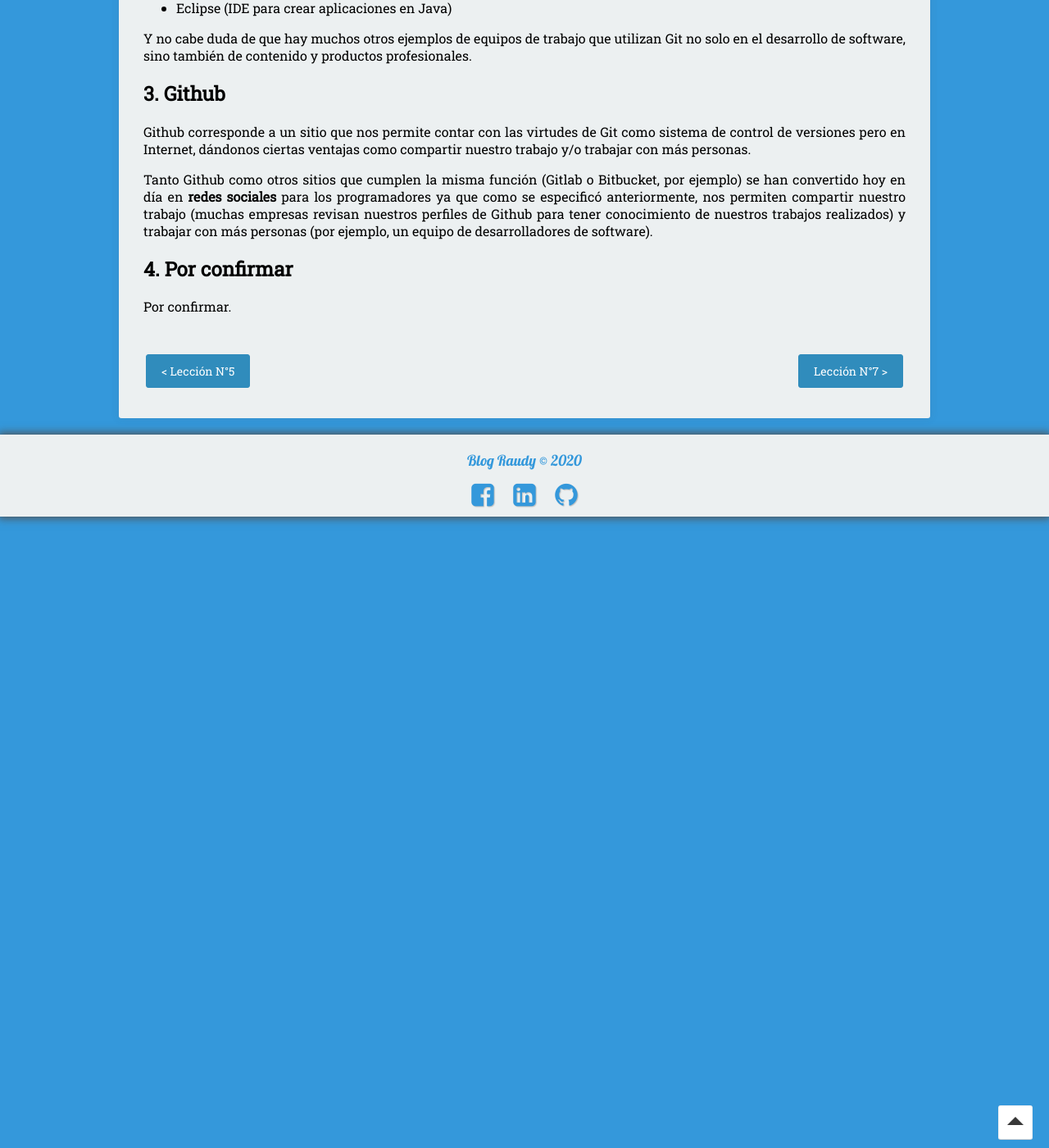
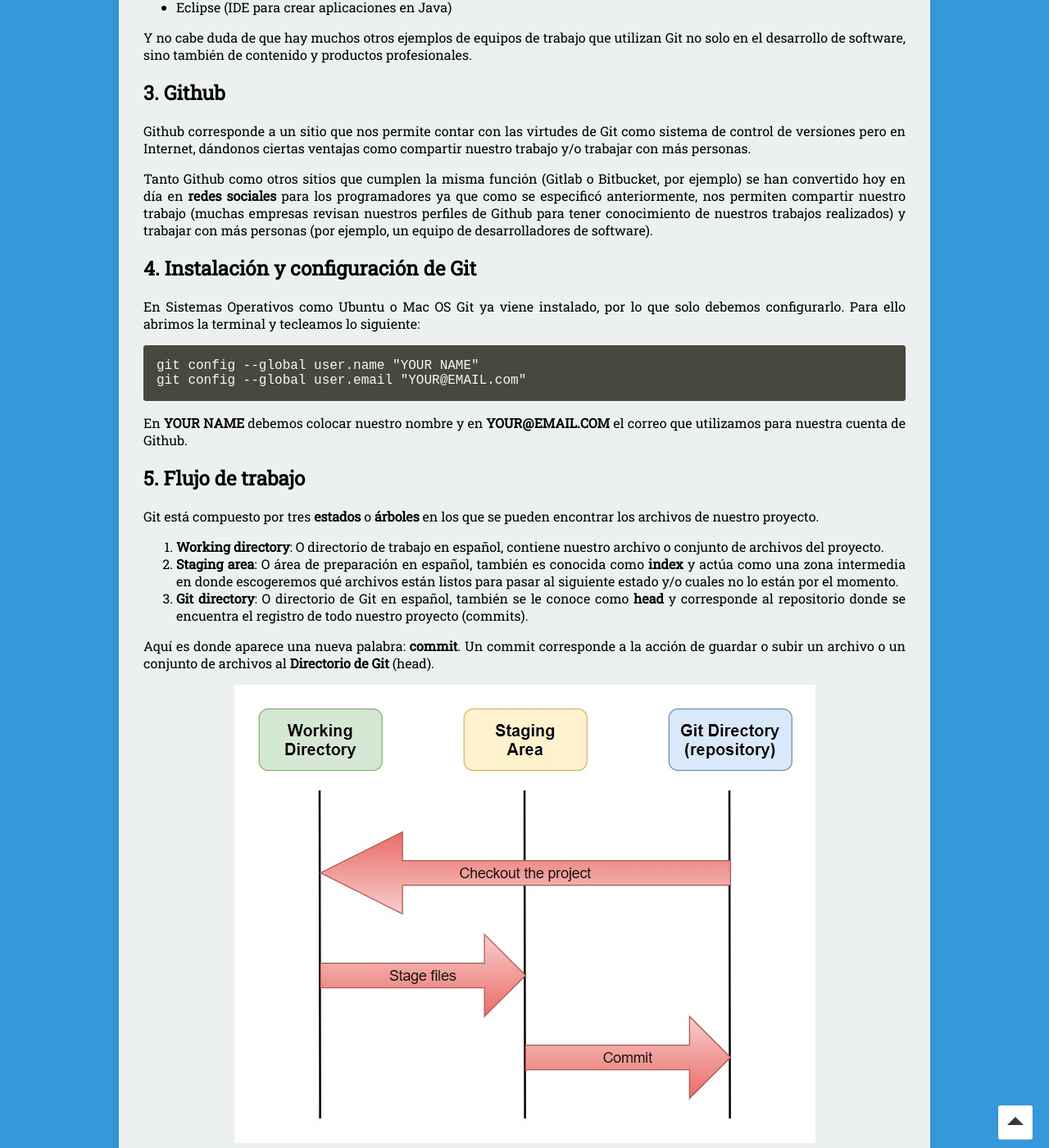
Before and after one commit to nisoto/Blog-anterior-2.0, a Jekyll site: the page built from _posts/2020-04-14-rails-vi-git-en-detalle.md, in a window 1280 px wide and 1400 px high, scrolled down 909 px. Shown: the whole window at 82% size. Built offline with Jekyll 4.4.1, drawn with Linux system fonts in a browser that asks for light colours; nearby versions of some CDN libraries; some of the changed text lies outside the part shown.

Commit message:
Update 2020-04-14-rails-vi-git-en-detalle.md

````diff
--- a/_posts/2020-04-14-rails-vi-git-en-detalle.md
+++ b/_posts/2020-04-14-rails-vi-git-en-detalle.md
@@ -44,9 +44,101 @@ Github corresponde a un sitio que nos permite contar con las virtudes de Git com
 
 Tanto Github como otros sitios que cumplen la misma función (Gitlab o Bitbucket, por ejemplo) se han convertido hoy en día en **redes sociales** para los programadores ya que como se especificó anteriormente, nos permiten compartir nuestro trabajo (muchas empresas revisan nuestros perfiles de Github para tener conocimiento de nuestros trabajos realizados) y trabajar con más personas (por ejemplo, un equipo de desarrolladores de software).
 
-## 4. Por confirmar
+## 4. Instalación y configuración de Git
 
-Por confirmar.
+En Sistemas Operativos como Ubuntu o Mac OS Git ya viene instalado, por lo que solo debemos configurarlo. Para ello abrimos la terminal y tecleamos lo siguiente:
+
+```
+git config --global user.name "YOUR NAME"
+git config --global user.email "YOUR@EMAIL.com"
+```
+
+En **YOUR NAME** debemos colocar nuestro nombre y en **YOUR@EMAIL.COM** el correo que utilizamos para nuestra cuenta de Github.
+
+## 5. Flujo de trabajo
+
+Git está compuesto por tres **estados** o **árboles** en los que se pueden encontrar los archivos de nuestro proyecto.
+
+1. **Working directory**: O directorio de trabajo en español, contiene nuestro archivo o conjunto de archivos del proyecto.
+2. **Staging area**: O área de preparación en español, también es conocida como **index** y actúa como una zona intermedia en donde escogeremos qué archivos están listos para pasar al siguiente estado y/o cuales no lo están por el momento.
+3. **Git directory**: O directorio de Git en español, también se le conoce como **head** y corresponde al repositorio donde se encuentra el registro de todo nuestro proyecto (commits).
+
+Aquí es donde aparece una nueva palabra: **commit**. Un commit corresponde a la acción de guardar o subir un archivo o un conjunto de archivos al **Directorio de Git** (head).
+
+![EstadosGit]({{ site.baseurl }}/assets/img/EstadosGit.jpg)
+
+## 6. Comandos Git
+
+### 6.1. `git init`
+
+Se utiliza para inicializar un repositorio local.
+
+```
+$ git init
+```
+
+### 6.2. `git add`
+
+Nos permite subir un archivo desde el **directorio de trabajo** al **área de preparación** (index).
+
+```
+$ git add index.html
+```
+
+Si queremos subir todos los archivos del directorio de trabajo, utilizamos `-A`:
+
+```
+$ git add -A
+```
+
+Para devolver al directorio de trabajo un archivo que se encuentra en el área intermedia, utilizamos `rm --cached`:
+
+```
+$ git rm --cached index.html
+```
+
+### 6.3. `git commit -m "mensaje"`
+
+Subirá al **directorio de Git** (head) los archivos que se encuentran en el área intermedia o de preparación (index), agregando un comentario para poder indentificarlo.
+
+```
+$ git commit -m "primer commit"
+```
+
+### 6.4. `git status`
+
+Nos muestra el estado del **directorio de trabajo** y el **área de preparación** (qué cambios se han organizado, cuáles no y qué archivos están siendo rastreados por Git).
+
+```
+$ git status
+```
+
+### 6.5. `git log`
+
+Nos muestra una lista con todos los commits realizados con su respectiva información (mensaje).
+
+```
+$ git log
+commit 7fd525835c8c0359ea13fd982a04251d61832ab6
+Author: YOUR NAME <YOUR@EMAIL.COM>
+Date:   Sat Apr 25 21:22:20 2020 -0400
+
+    Primer commit
+```
+
+### 6.6. `git checkout`
+
+Con este comando podemos **viajar** a través de nuestros commits o ramas (más adelante veremos lo que es una **rama**).
+
+```
+$ git checkout 7fd525835c8c0359ea13fd982a04251d61832ab6
+```
+
+Si queremos volver al último commit, utilizamos `master`:
+
+```
+git checkout master
+```
 
 |     |     |
 |:----|----:|
````
